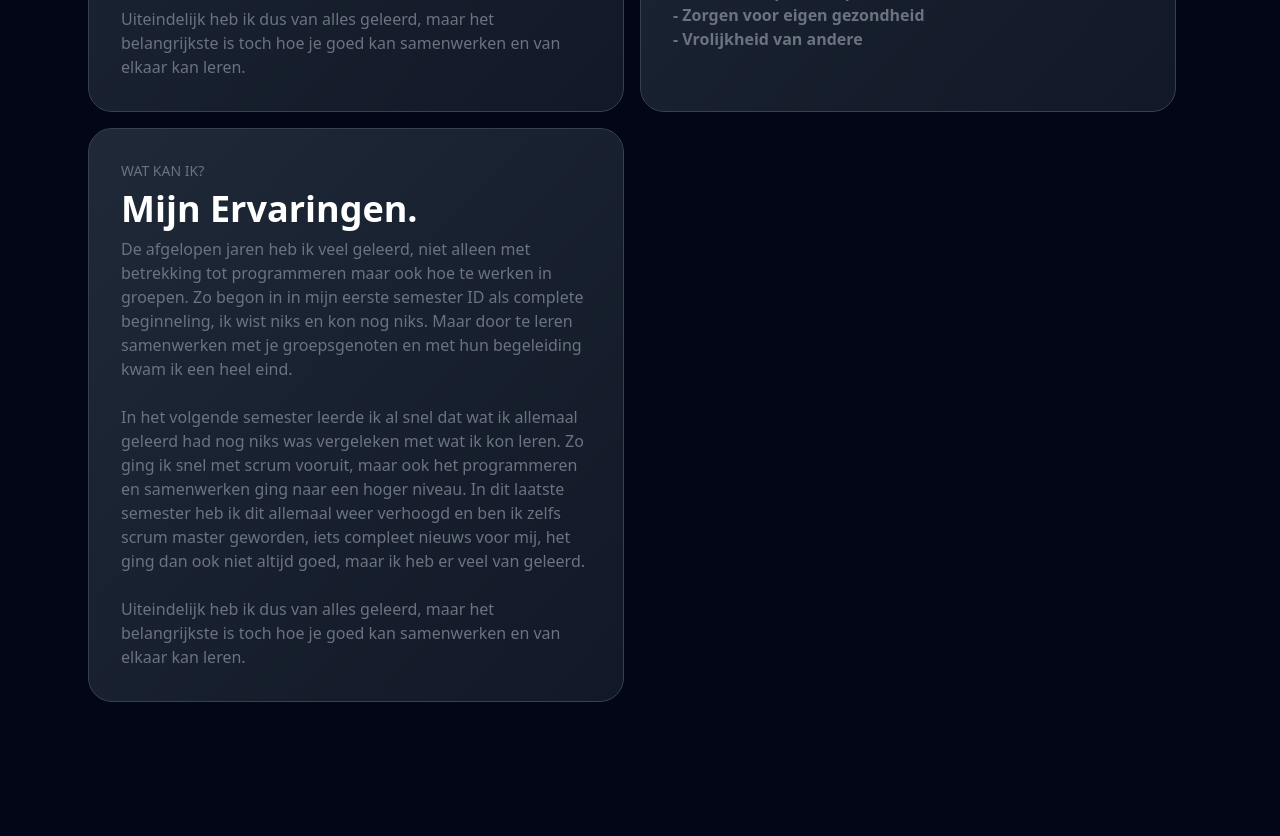
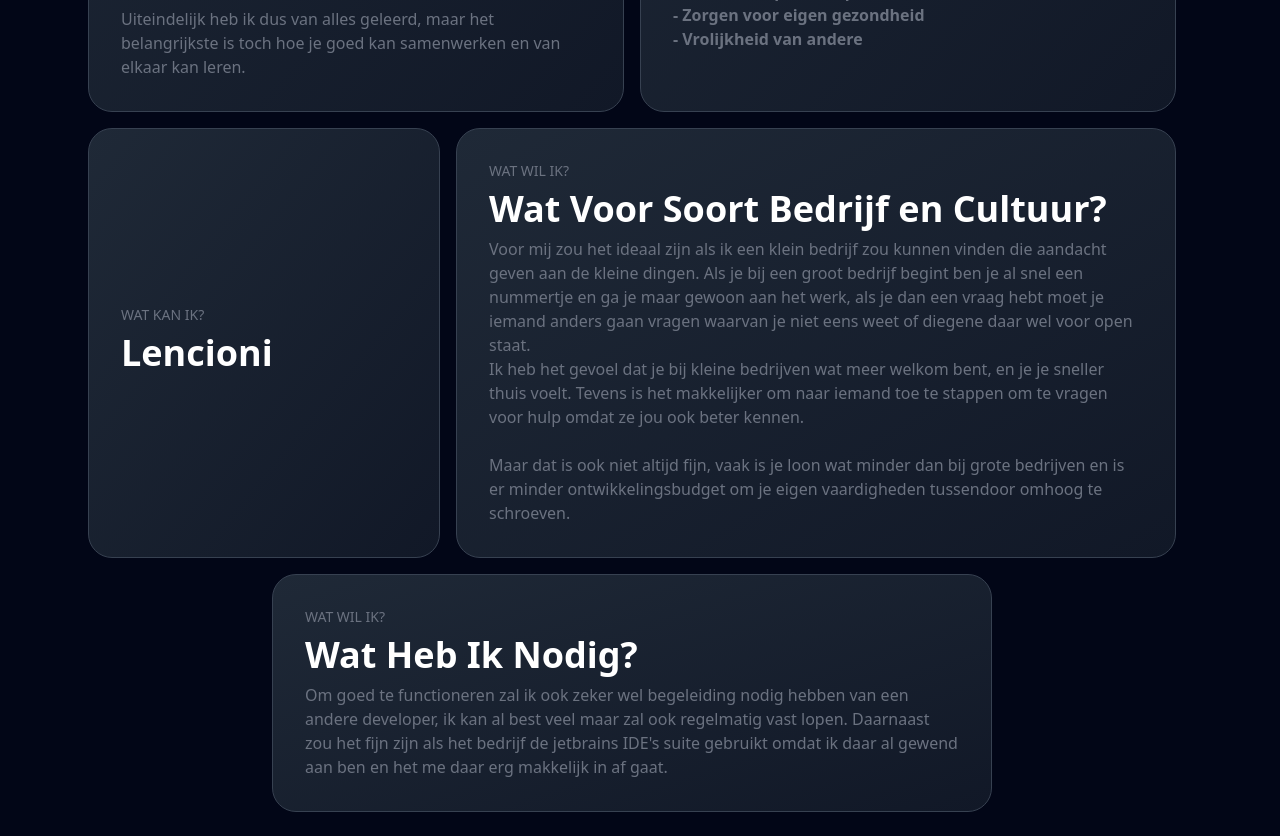
Before and after one commit to EarlyBirdREAL/Portfolio, a Vue app: page /#/ in a window 1280 px wide. Shown: the part 2100-2936 px from the top of the page. Before the commit the page ends 2826 px from the top, so only its background shows below. Built offline with nearby package versions, Linux system fonts and the light colour scheme.

Commit message:
Added last node, just need lencioni now

```diff
--- a/src/components/Home.vue
+++ b/src/components/Home.vue
@@ -131,20 +131,45 @@
         </div>
       </div>
     </div>
-    <div class="relative col-start-1 col-span-3 group border border-gray-700 bg-gradient-to-br from-gray-800 to-gray-900 rounded-3xl p-8 flex gap-6">
+    <div class="relative col-start-1 col-span-2 group border border-gray-700 bg-gradient-to-br from-gray-800 to-gray-900 rounded-3xl p-8 flex gap-6">
       <div class="flex flex-col gap-2 justify-center">
         <div class="uppercase text-sm">
           Wat kan ik?
         </div>
         <div class="text-4xl text-white font-semibold">
-          Mijn Ervaringen.
+          Lencioni
         </div>
         <div>
-          De afgelopen jaren heb ik veel geleerd, niet alleen met betrekking tot programmeren maar ook hoe te werken in groepen. Zo begon in in mijn eerste semester ID als complete beginneling, ik wist niks en kon nog niks. Maar door te leren samenwerken met je groepsgenoten en met hun begeleiding kwam ik een heel eind. <br><br>
+<!--          TODO: insert Lencioni stuff-->
+        </div>
+      </div>
+    </div>
+    <div class="relative col-start-3 col-span-4 group border border-gray-700 bg-gradient-to-br from-gray-800 to-gray-900 rounded-3xl p-8 flex gap-6">
+      <div class="flex flex-col gap-2 justify-center">
+        <div class="uppercase text-sm">
+          Wat wil ik?
+        </div>
+        <div class="text-4xl text-white font-semibold">
+          Wat Voor Soort Bedrijf en Cultuur?
+        </div>
+        <div>
+          Voor mij zou het ideaal zijn als ik een klein bedrijf zou kunnen vinden die aandacht geven aan de kleine dingen. Als je bij een groot bedrijf begint ben je al snel een nummertje en ga je maar gewoon aan het werk, als je dan een vraag hebt moet je iemand anders gaan vragen waarvan je niet eens weet of diegene daar wel voor open staat.<br>
+          Ik heb het gevoel dat je bij kleine bedrijven wat meer welkom bent, en je je sneller thuis voelt. Tevens is het makkelijker om naar iemand toe te stappen om te vragen voor hulp omdat ze jou ook beter kennen.<br><br>
 
-          In het volgende semester leerde ik al snel dat wat ik allemaal geleerd had nog niks was vergeleken met wat ik kon leren. Zo ging ik snel met scrum vooruit, maar ook het programmeren en samenwerken ging naar een hoger niveau. In dit laatste semester heb ik dit allemaal weer verhoogd en ben ik zelfs scrum master geworden, iets compleet nieuws voor mij, het ging dan ook niet altijd goed, maar ik heb er veel van geleerd.<br><br>
-
-          Uiteindelijk heb ik dus van alles geleerd, maar het belangrijkste is toch hoe je goed kan samenwerken en van elkaar kan leren.
+          Maar dat is ook niet altijd fijn, vaak is je loon wat minder dan bij grote bedrijven en is er minder ontwikkelingsbudget om je eigen vaardigheden tussendoor omhoog te schroeven.
+        </div>
+      </div>
+    </div>
+    <div class="relative col-start-2 col-span-4 group border border-gray-700 bg-gradient-to-br from-gray-800 to-gray-900 rounded-3xl p-8 flex gap-6">
+      <div class="flex flex-col gap-2 justify-center">
+        <div class="uppercase text-sm">
+          Wat wil ik?
+        </div>
+        <div class="text-4xl text-white font-semibold">
+          Wat Heb Ik Nodig?
+        </div>
+        <div>
+          Om goed te functioneren zal ik ook zeker wel begeleiding nodig hebben van een andere developer, ik kan al best veel maar zal ook regelmatig vast lopen. Daarnaast zou het fijn zijn als het bedrijf de jetbrains IDE's suite gebruikt omdat ik daar al gewend aan ben en het me daar erg makkelijk in af gaat.
         </div>
       </div>
     </div>
```
